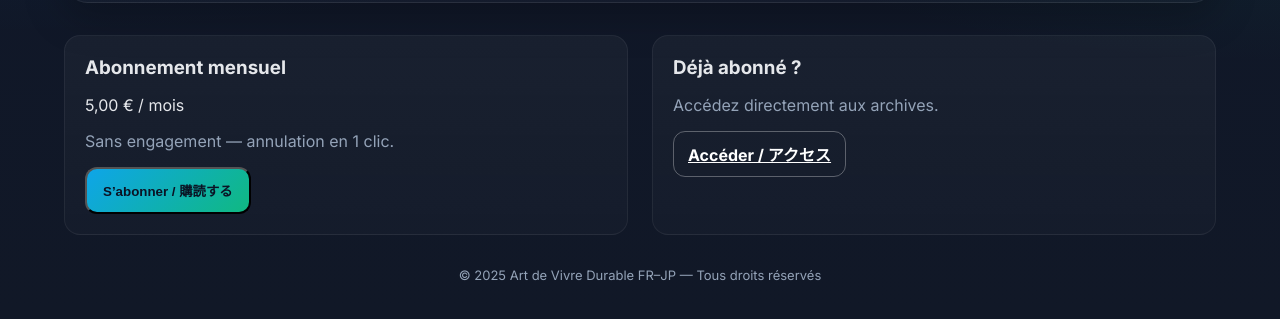
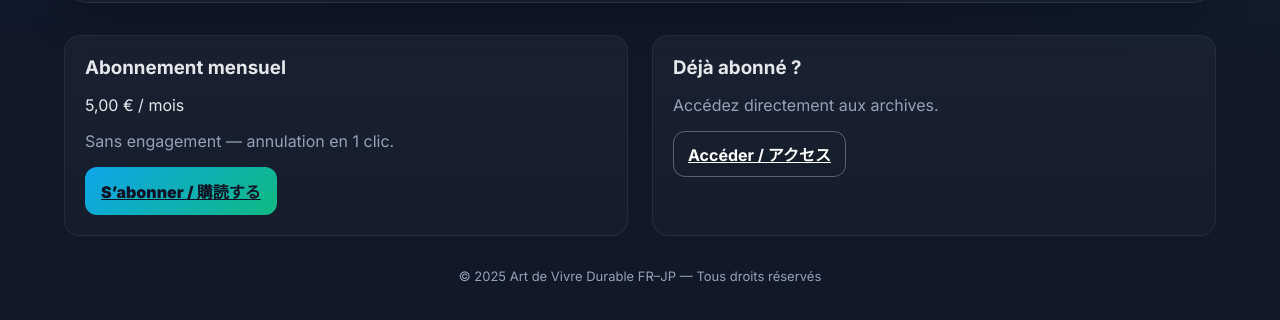
Before and after one commit to maxouuu1980-cloud/site-fr-jp, a plain HTML site: page pages/subscribe.html in a window 1280 px wide. Shown: the part 500-820 px from the top of the page. Drawn offline with Linux system fonts and the light colour scheme.

Commit message:
Update subscribe.html

```diff
--- a/pages/subscribe.html
+++ b/pages/subscribe.html
@@ -44,10 +44,7 @@
     <p class="price">5,00 € / mois</p>
     <p class="muted" data-fr>Sans engagement — annulation en 1 clic.</p>
     <p class="muted jp hide" data-jp>契約縛りなし・ワンクリック解約。</p>
-    <form action="/create-checkout-session" method="post" style="margin-top:12px;">
-      <button class="btn" type="submit" data-fr>S’abonner / 購読する</button>
-      <button class="btn hide" type="submit" data-jp>購読する</button>
-    </form>
+    <a class="btn" href="https://buy.stripe.com/test_xxx" target="_blank" rel="noopener">S’abonner / 購読する</a>
   </div>
   <div class="card">
     <h3 data-fr>Déjà abonné ?</h3><h3 class="jp hide" data-jp>既に購読中？</h3>
```
